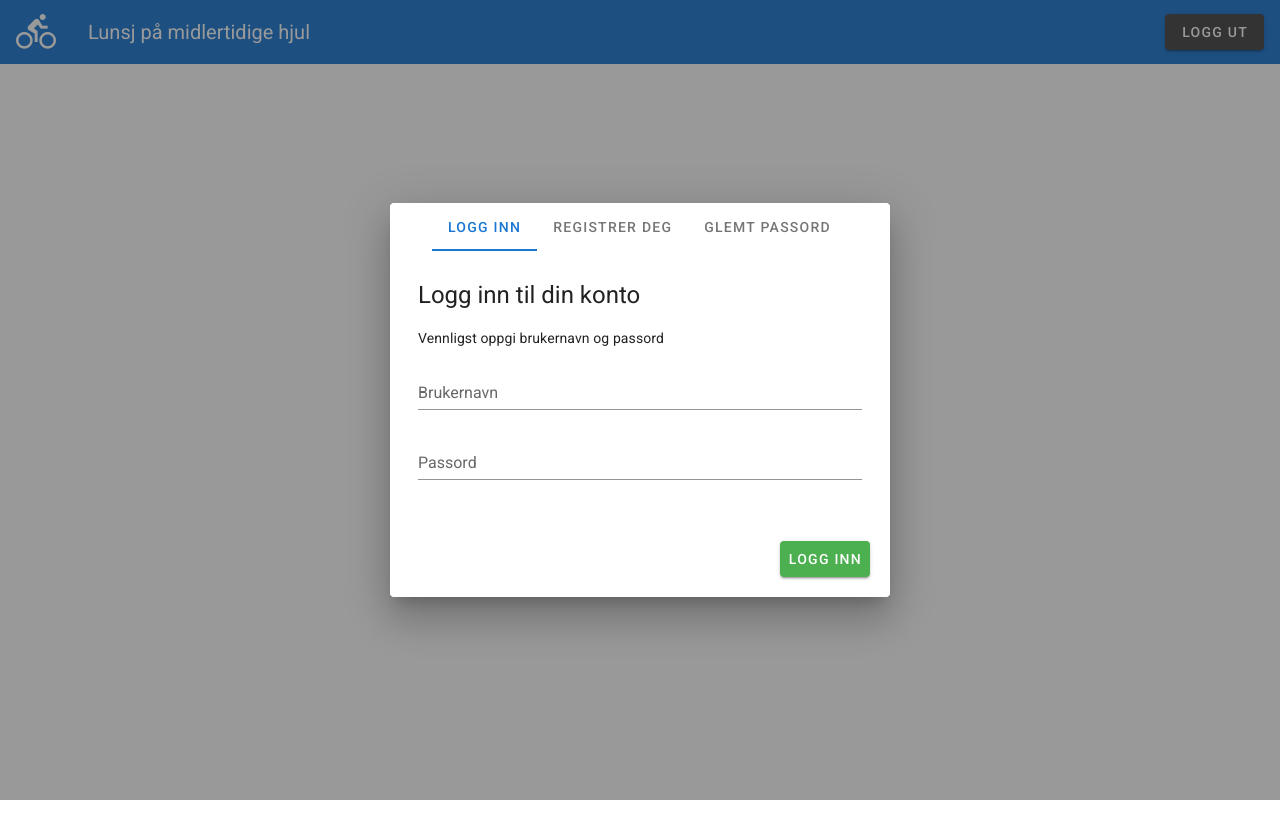
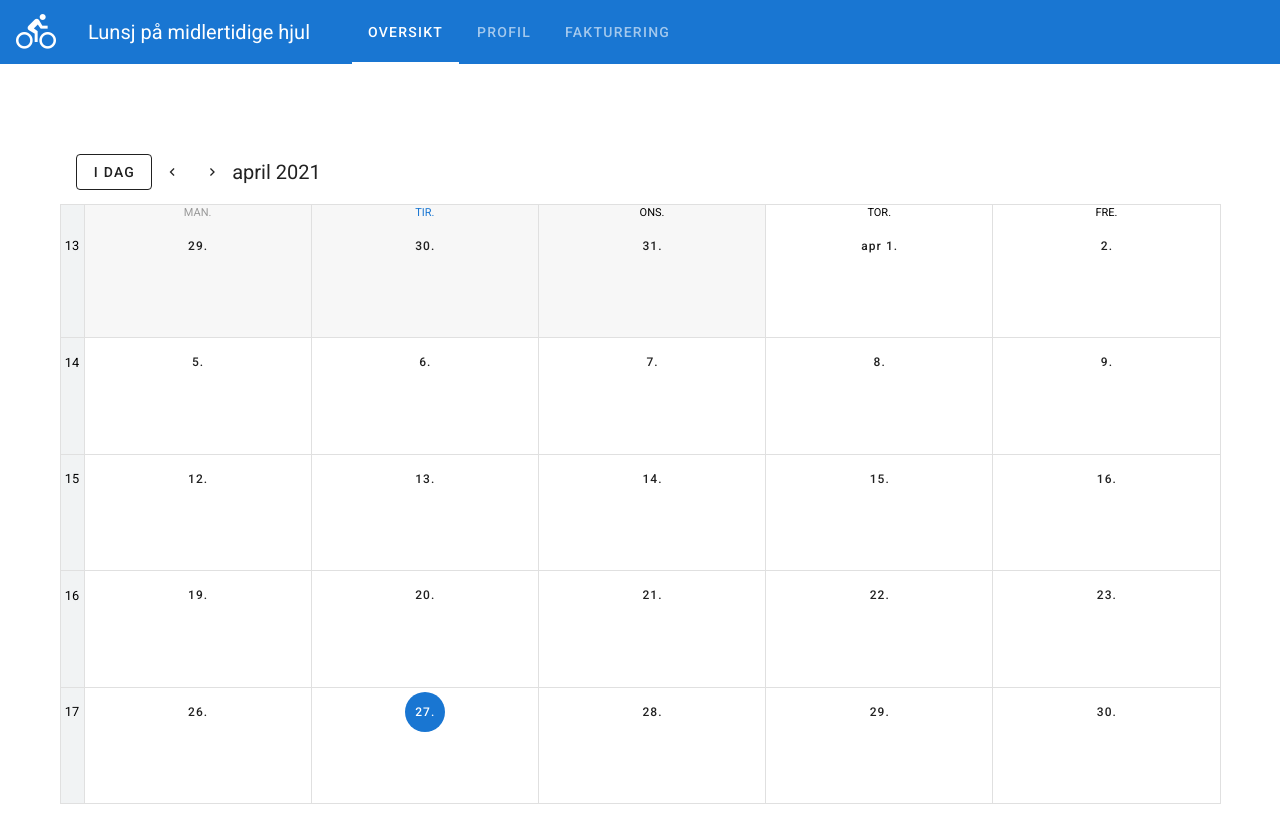
Before and after one commit to synnesorensen/bachelor, a Vue app in the folder clients/webclient/: page / in a window 1280 px wide. Built offline with nearby package versions, Linux system fonts and the light colour scheme.

Commit message:
Added calendar for admin and started on a profile page

```diff
--- a/clients/webclient/src/App.vue
+++ b/clients/webclient/src/App.vue
@@ -20,7 +20,7 @@ import AdminNavBar from './components/Admin/AdminNavBar.vue';
 	},
 })
 export default class App extends Vue {
-    private isAdmin = false;
+    private isAdmin = true;
 
 
 }
--- a/clients/webclient/src/components/Admin/AdminNavBar.vue
+++ b/clients/webclient/src/components/Admin/AdminNavBar.vue
@@ -7,12 +7,14 @@
 			</div>
 			<v-tabs v-model="tab" align-with-title>
 				<v-tab>Oversikt</v-tab>
+                <v-tab>Profil</v-tab>
 				<v-tab>Fakturering</v-tab>
 			</v-tabs>
 		</v-app-bar>
 		<v-main>
 			<v-tabs-items v-model="tab">
 				<v-tab-item><AdminOverview /></v-tab-item>
+                <v-tab-item><AdminProfile /></v-tab-item>
 				<v-tab-item><AdminInvoicing /></v-tab-item>
 			</v-tabs-items>
 		</v-main>
@@ -24,11 +26,13 @@ import Vue from 'vue';
 import Component from 'vue-class-component';
 import AdminOverview from './AdminOverview.vue';
 import AdminInvoicing from './AdminInvoicing.vue';
+import AdminProfile from './AdminProfile.vue';
 
 @Component({
 	components: {
 		AdminOverview,
 		AdminInvoicing,
+        AdminProfile
 	},
 })
 export default class AdminNavBar extends Vue {
--- a/clients/webclient/src/components/Admin/AdminOverview.vue
+++ b/clients/webclient/src/components/Admin/AdminOverview.vue
@@ -1,16 +1,74 @@
 <template>
-    <CalendarOverview />
+	<v-row class="fill-height">
+		<v-col>
+			<v-sheet height="64">
+				<v-spacer />
+				<v-toolbar flat>
+					<v-btn outlined @click="setToday"> I dag </v-btn>
+					<v-btn fab text small @click="prev">
+						<v-icon small>mdi-chevron-left</v-icon>
+					</v-btn>
+					<v-btn fab text small @click="next">
+						<v-icon small>mdi-chevron-right</v-icon>
+					</v-btn>
+					<v-toolbar-title v-if="$refs.calendar">
+						{{ $refs.calendar.title }}
+					</v-toolbar-title>
+				</v-toolbar>
+			</v-sheet>
+            <v-spacer />
+			<v-sheet height="600">
+				<v-calendar
+					ref="calendar"
+					v-model="focus"
+					locale="no"
+					color="primary"
+					weekdays="1, 2, 3, 4, 5"
+                    show-week
+					:now="today"
+					@change="updateRange"
+				>
+				</v-calendar>
+			</v-sheet>
+		</v-col>
+	</v-row>
 </template>
 
 <script lang="ts">
 import Vue from 'vue';
 import Component from 'vue-class-component';
-import CalendarOverview from '../Calendar/CalendarOverview.vue';
 
 @Component({
 	components: {
-		CalendarOverview,
+
 	},
 })
-export default class AdminOverview extends Vue {}
+export default class AdminOverview extends Vue {
+    private today = new Date().toISOString().substr(0, 10);
+	private focus = new Date().toISOString().substr(0, 10);
+	private type = 'month';
+	private start = null;
+	private end = null;
+
+    mounted() {
+		this.focus = '';
+	}
+	viewDay(day: any) {
+		this.focus = day.date;
+		this.type = 'day';
+	}
+	setToday() {
+		this.focus = '';
+	}
+	prev() {
+		(this.$refs.calendar as any).prev();
+	}
+	next() {
+		(this.$refs.calendar as any).next();
+	}
+	updateRange(range: any) {
+		this.start = range.start;
+		this.end = range.end;
+	}
+}
 </script>
--- /dev/null
+++ b/clients/webclient/src/components/Admin/AdminProfile.vue
@@ -0,0 +1,69 @@
+<template>
+    <v-container v-if="loggedInUser">
+        <v-row>
+            <v-col>
+                <h2>Registrert informasjon</h2>
+            </v-col>
+        </v-row>
+        <v-row>
+            <v-col :cols="2">
+                <p class="font-weight-medium">Navn</p>
+            </v-col>
+            <v-col>
+                <p class="font-weight-light"> {{ loggedInUser.fullname }} </p>
+            </v-col>
+        </v-row>
+        <v-row>
+            <v-col :cols="2">
+                <p class="font-weight-medium">Firmanavn</p>
+            </v-col>
+            <v-col>
+                <p class="font-weight-light"> {{ loggedInUser.company }} </p>
+            </v-col>
+        </v-row>
+        <v-row>
+            <v-col :cols="2">
+                <p class="font-weight-medium">Adresse</p>
+            </v-col>
+            <v-col>
+                <p class="font-weight-light"> {{ loggedInUser.address }} </p>
+            </v-col>
+        </v-row>
+        <v-row>
+            <v-col :cols="2">
+                <p class="font-weight-medium">Telefonnummer</p>
+            </v-col>
+            <v-col>
+                <p class="font-weight-light"> {{ loggedInUser.phone }} </p>
+            </v-col>
+        </v-row>
+        <v-row>
+            <v-col :cols="2">
+                <p class="font-weight-medium">E-post</p>
+            </v-col>
+            <v-col>
+                <p class="font-weight-light"> {{ loggedInUser.email }} </p>
+            </v-col>
+        </v-row>
+    </v-container>
+</template>
+
+<script lang="ts">
+import Vue from "vue";
+import Component from "vue-class-component";
+import { getUserprofile, getVendor } from "../../api/api";
+import * as interfaces from "../../../../../server/src/interfaces"
+
+@Component
+export default class CustomerProfile extends Vue {
+    private loggedInUser:interfaces.Vendor = null;
+
+    async created() {
+        const response = await getUserprofile();
+        const vendor = await getVendor("v#" + response.email);
+        this.loggedInUser = vendor;
+    }
+
+}
+
+</script>
```
Also changed, not shown: 1 other file (tests, documents, lock files or other folders).
